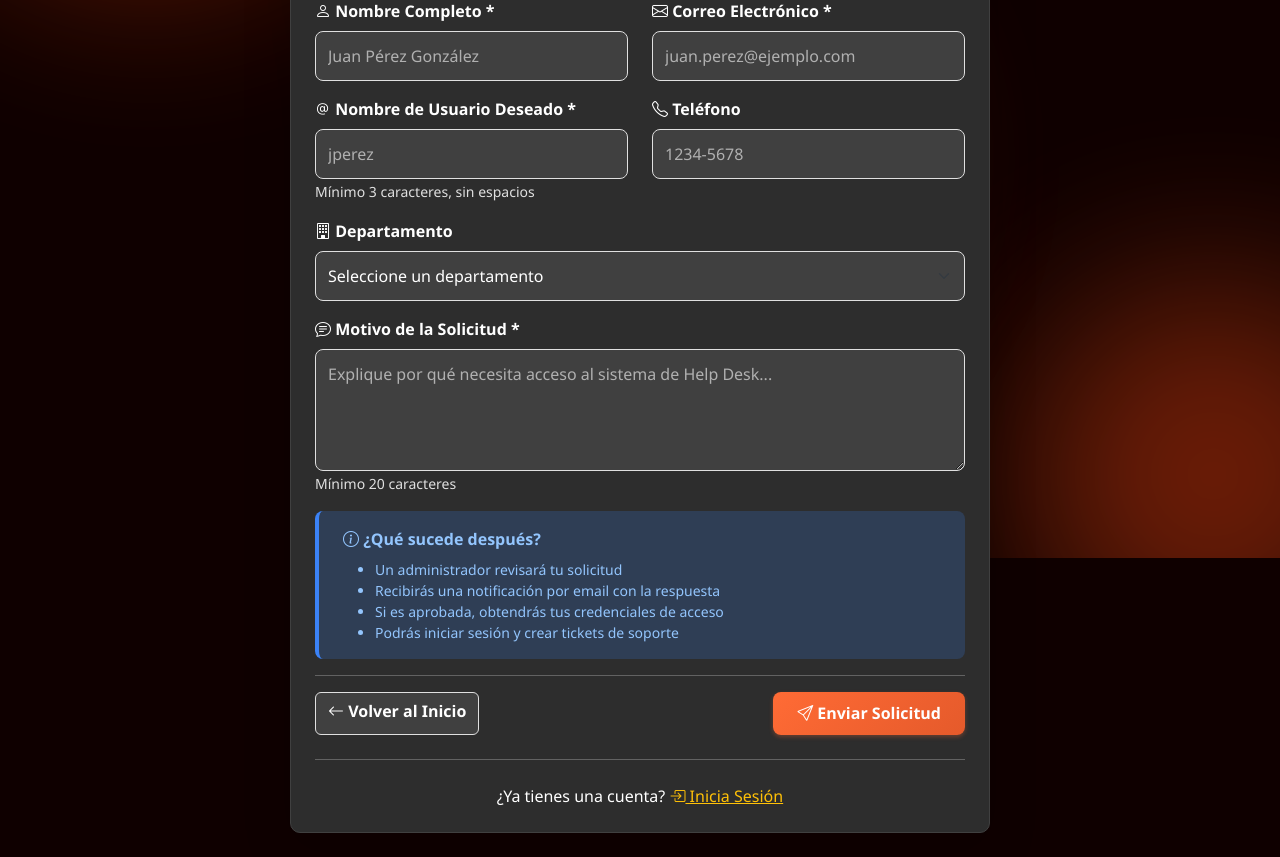
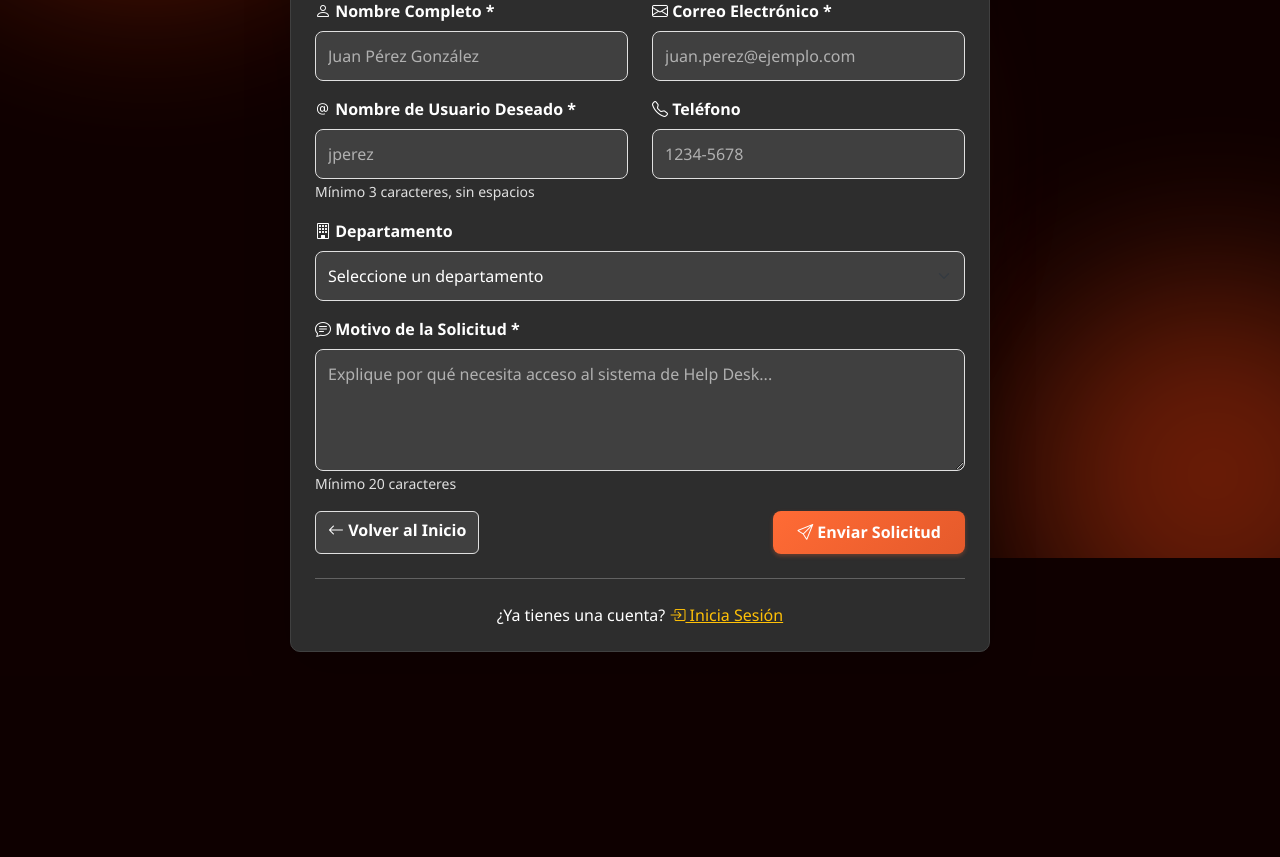
Before and after one commit to Gerald-JGG/ticket-php, a PHP site: page /request-access in a window 1280 px wide. Shown: the part 242-1099 px from the top of the page. After the commit the page ends 894 px from the top, so only its background shows below. Run offline with PHP 8.4, Linux system fonts and the light colour scheme; data comes from the database, SQL or seed files in the repository.

Commit message:
Remove informational alert about request process from access request form

```diff
--- a/app/Views/home/request_access.view.php
+++ b/app/Views/home/request_access.view.php
@@ -128,19 +128,6 @@
                             <small class="text-muted">Mínimo 20 caracteres</small>
                         </div>
 
-                        <div class="alert alert-info">
-                            <i class="bi bi-info-circle"></i>
-                            <strong>¿Qué sucede después?</strong>
-                            <ul class="mb-0 mt-2 small">
-                                <li>Un administrador revisará tu solicitud</li>
-                                <li>Recibirás una notificación por email con la respuesta</li>
-                                <li>Si es aprobada, obtendrás tus credenciales de acceso</li>
-                                <li>Podrás iniciar sesión y crear tickets de soporte</li>
-                            </ul>
-                        </div>
-
-                        <hr>
-
                         <div class="d-flex justify-content-between gap-2">
                             <a href="/" class="btn btn-secondary">
                                 <i class="bi bi-arrow-left"></i> Volver al Inicio
```
